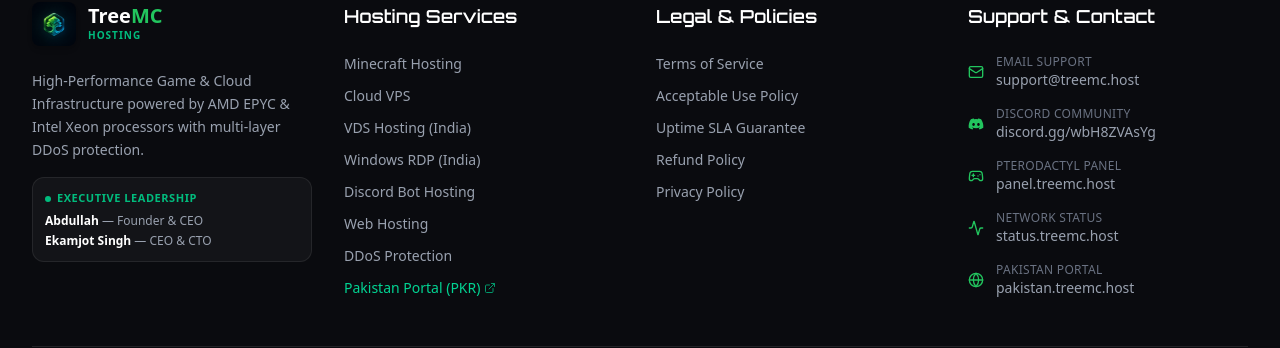
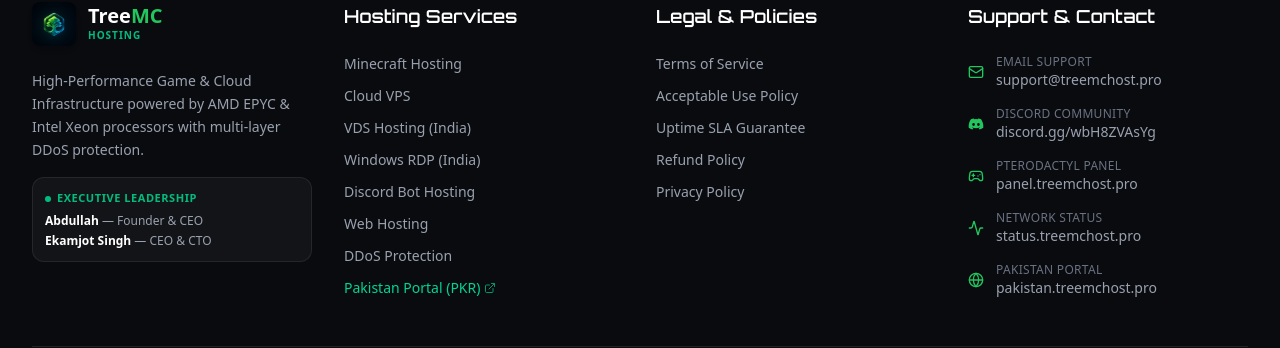
Before and after one commit to manuekamjotsidhu-byte/treemc-web, a Next.js app: page /sla in a window 1280 px wide. Shown: the part 2873-3221 px from the top of the page. Built offline with nearby package versions, Linux system fonts and the light colour scheme.

Commit message:
chore(domain): migrate all links and subdomains from treemc.host to treemchost.pro

```diff
--- a/app/components/Footer.tsx
+++ b/app/components/Footer.tsx
@@ -19,7 +19,7 @@ export default function Footer() {
     { name: "Discord Bot Hosting", href: "/discord" },
     { name: "Web Hosting", href: "/webhosting" },
     { name: "DDoS Protection", href: "/ddos-protection" },
-    { name: "Pakistan Portal (PKR)", href: "https://pakistan.treemc.host/", external: true },
+    { name: "Pakistan Portal (PKR)", href: "https://pakistan.treemchost.pro/", external: true },
   ]
 
   const legalLinks = [
@@ -31,11 +31,11 @@ export default function Footer() {
   ]
 
   const contactInfo = [
-    { icon: Mail, label: "Email Support", value: "support@treemc.host", href: "mailto:support@treemc.host" },
+    { icon: Mail, label: "Email Support", value: "support@treemchost.pro", href: "mailto:support@treemchost.pro" },
     { icon: FaDiscord, label: "Discord Community", value: "discord.gg/wbH8ZVAsYg", href: "https://discord.gg/wbH8ZVAsYg" },
-    { icon: Gamepad2, label: "Pterodactyl Panel", value: "panel.treemc.host", href: "https://panel.treemc.host" },
-    { icon: Activity, label: "Network Status", value: "status.treemc.host", href: "https://status.treemc.host" },
-    { icon: Globe, label: "Pakistan Portal", value: "pakistan.treemc.host", href: "https://pakistan.treemc.host/" },
+    { icon: Gamepad2, label: "Pterodactyl Panel", value: "panel.treemchost.pro", href: "https://panel.treemchost.pro" },
+    { icon: Activity, label: "Network Status", value: "status.treemchost.pro", href: "https://status.treemchost.pro" },
+    { icon: Globe, label: "Pakistan Portal", value: "pakistan.treemchost.pro", href: "https://pakistan.treemchost.pro/" },
   ]
 
   return (
--- a/app/components/LocationsSection.tsx
+++ b/app/components/LocationsSection.tsx
@@ -67,7 +67,7 @@ const locations: DatacenterLocation[] = [
         status: "active",
         lat: 31.5204,
         lng: 74.3587,
-        portalUrl: "https://pakistan.treemc.host/",
+        portalUrl: "https://pakistan.treemchost.pro/",
         portalLabel: "Portal ↗",
     },
     {
@@ -306,12 +306,12 @@ export default function LocationsSection() {
                                 </div>
                             </div>
                             <a
-                                href="https://pakistan.treemc.host/"
+                                href="https://pakistan.treemchost.pro/"
                                 target="_blank"
                                 rel="noopener noreferrer"
                                 className="shrink-0 px-3.5 py-2 rounded-lg bg-emerald-500 hover:bg-emerald-600 text-white font-semibold text-xs flex items-center gap-1.5 transition-colors shadow-md shadow-emerald-500/20"
                             >
-                                <span>pakistan.treemc.host</span>
+                                <span>pakistan.treemchost.pro</span>
                                 <span className="text-sm">↗</span>
                             </a>
                         </motion.div>
--- a/app/config/sections/legal.json
+++ b/app/config/sections/legal.json
@@ -3,8 +3,8 @@
     "title": "Terms of Service",
     "lastUpdated": "October 2026",
     "companyName": "TreeMC Host",
-    "websiteUrl": "https://treemc.host",
-    "contactEmail": "support@treemc.host",
+    "websiteUrl": "https://treemchost.pro",
+    "contactEmail": "support@treemchost.pro",
     "sections": [
       {
         "title": "1. Eligibility",
@@ -112,8 +112,8 @@
     "title": "Acceptable Use Policy",
     "lastUpdated": "October 2026",
     "companyName": "TreeMC Host",
-    "websiteUrl": "https://treemc.host",
-    "contactEmail": "support@treemc.host",
+    "websiteUrl": "https://treemchost.pro",
+    "contactEmail": "support@treemchost.pro",
     "intro": "This Acceptable Use Policy (\"AUP\") governs the use of all services provided by TreeMC Host (\"Company\", \"we\", \"our\", \"us\"). This policy applies to all customers using web hosting, game hosting, VPS, VDS, dedicated servers, dedicated IPs, network services, and colocation services. Violation of this policy may result in immediate suspension or permanent termination without refund.",
     "sections": [
       {
@@ -190,8 +190,8 @@
     "title": "Service Level Agreement (SLA)",
     "lastUpdated": "October 2026",
     "companyName": "TreeMC Host",
-    "websiteUrl": "https://treemc.host",
-    "contactEmail": "support@treemc.host",
+    "websiteUrl": "https://treemchost.pro",
+    "contactEmail": "support@treemchost.pro",
     "intro": "We guarantee a 95% uptime SLA across our services. A minimum of 2 hours of continuous downtime is required before SLA credits can be issued.",
     "downtimeTable": [
       {
@@ -275,8 +275,8 @@
     "title": "Refund Policy",
     "lastUpdated": "October 2026",
     "companyName": "TreeMC Host",
-    "websiteUrl": "https://treemc.host",
-    "contactEmail": "support@treemc.host",
+    "websiteUrl": "https://treemchost.pro",
+    "contactEmail": "support@treemchost.pro",
     "intro": "This Refund Policy outlines the conditions under which refunds may or may not be issued for services purchased from TreeMC Host (\"Company\", \"we\", \"our\", \"us\"). By purchasing any service, you agree to this policy.",
     "sections": [
       {
@@ -321,9 +321,9 @@
     "title": "Privacy Policy",
     "lastUpdated": "October 2026",
     "companyName": "TreeMC Host",
-    "websiteUrl": "https://treemc.host",
-    "contactEmail": "support@treemc.host",
-    "intro": "TreeMC Host (\"Company\", \"we\", \"our\", \"us\") is committed to protecting your privacy and handling your personal data in a transparent and secure manner. This Privacy Policy explains how we collect, use, store, disclose, and safeguard your information when you access our website (https://treemc.host), client portal, control panels, servers, APIs, and related services. By registering an account or using our services, you agree to the practices described in this Privacy Policy.",
+    "websiteUrl": "https://treemchost.pro",
+    "contactEmail": "support@treemchost.pro",
+    "intro": "TreeMC Host (\"Company\", \"we\", \"our\", \"us\") is committed to protecting your privacy and handling your personal data in a transparent and secure manner. This Privacy Policy explains how we collect, use, store, disclose, and safeguard your information when you access our website (https://treemchost.pro), client portal, control panels, servers, APIs, and related services. By registering an account or using our services, you agree to the practices described in this Privacy Policy.",
     "sections": [
       {
         "title": "1. Scope of This Policy",
--- a/app/config/sections/navigation.json
+++ b/app/config/sections/navigation.json
@@ -53,14 +53,14 @@
     },
     {
       "name": "Important",
-      "href": "https://pakistan.treemc.host/",
+      "href": "https://pakistan.treemchost.pro/",
       "icon": "Globe",
       "hasDropdown": true,
       "dropdownType": "important",
       "dropdownItems": [
         {
           "name": "Pakistan Portal",
-          "href": "https://pakistan.treemc.host/",
+          "href": "https://pakistan.treemchost.pro/",
           "description": "Sub-15ms Lahore Minecraft, KVM VPS & Bare-Metal in PKR",
           "badge": "PKR",
           "external": true
@@ -81,7 +81,7 @@
         },
         {
           "name": "Network Status",
-          "href": "https://status.treemc.host",
+          "href": "https://status.treemchost.pro",
           "description": "Live infrastructure uptime monitoring and network telemetry",
           "badge": "Live Status",
           "external": true
@@ -132,14 +132,14 @@
   ],
   "clientSpace": {
     "name": "Client Area",
-    "href": "https://panel.treemc.host",
+    "href": "https://panel.treemchost.pro",
     "icon": "LogIn"
   },
   "banner": {
     "show": false,
     "text": "\ud83c\uddf5\ud83c\uddf0 TreeMC Pakistan Portal Live \u2014 Sub-14ms Lahore Minecraft DDR5, KVM VPS & Bare-Metal in PKR",
     "couponCode": "",
-    "link": "https://pakistan.treemc.host/",
+    "link": "https://pakistan.treemchost.pro/",
     "buttonText": "Open Pakistan Portal \u2197",
     "useThemeColor": false,
     "backgroundColor": "bg-emerald-600",
--- a/app/data/treeMcPlans.ts
+++ b/app/data/treeMcPlans.ts
@@ -59,8 +59,8 @@ export interface LocationData {
 }
 
 export const DISCORD_PURCHASE_URL = "https://discord.gg/wbH8ZVAsYg";
-export const GAME_PANEL_URL = "https://panel.treemc.host";
-export const STATUS_PAGE_URL = "https://status.treemc.host";
+export const GAME_PANEL_URL = "https://panel.treemchost.pro";
+export const STATUS_PAGE_URL = "https://status.treemchost.pro";
 
 export const MINECRAFT_BUDGET_PLANS: MinecraftPlan[] = [
   {
--- a/app/layout.tsx
+++ b/app/layout.tsx
@@ -69,8 +69,8 @@ export const metadata: Metadata = {
     "budget minecraft hosting"
   ],
   authors: [
-    { name: "Abdullah", url: "https://treemc.host" },
-    { name: "Ekamjot Singh", url: "https://treemc.host" },
+    { name: "Abdullah", url: "https://treemchost.pro" },
+    { name: "Ekamjot Singh", url: "https://treemchost.pro" },
     { name: "TreeMC Host Team" }
   ],
   creator: "Abdullah (Founder & CEO) & Ekamjot Singh (CEO & CTO)",
@@ -79,13 +79,13 @@ export const metadata: Metadata = {
   openGraph: {
     type: "website",
     locale: "en_US",
-    url: "https://treemc.host",
+    url: "https://treemchost.pro",
     siteName: "TreeMC Host",
     title: "TreeMC Host - High-Performance Game, Bot & Web Hosting",
     description: "Reliable, high-performance game hosting, discord bot hosting, and web hosting with enterprise DDoS protection and instant Pterodactyl panel provisioning.",
     images: [
       {
-        url: "https://treemc.host/treemc-banner.png",
+        url: "https://treemchost.pro/treemc-banner.png",
         width: 1200,
         height: 630,
         alt: "TreeMC Host - High-Performance Game, Bot & Web Hosting",
@@ -97,7 +97,7 @@ export const metadata: Metadata = {
     card: "summary_large_image",
     title: "TreeMC Host - High-Performance Game, Bot & Web Hosting",
     description: "Reliable, high-performance game hosting, discord bot hosting, and web hosting with enterprise DDoS protection and 24/7 support.",
-    images: ["https://treemc.host/treemc-banner.png"]
+    images: ["https://treemchost.pro/treemc-banner.png"]
   },
   robots: {
     index: true,
@@ -125,12 +125,12 @@ export const metadata: Metadata = {
     shortcut: "/favicon.ico"
   },
   alternates: {
-    canonical: "https://treemc.host"
+    canonical: "https://treemchost.pro"
   },
   other: {
-    "terms-of-service": "https://treemc.host/terms-of-services",
-    "refund-policy": "https://treemc.host/refund-policy",
-    "privacy-policy": "https://treemc.host/privacy-policy"
+    "terms-of-service": "https://treemchost.pro/terms-of-services",
+    "refund-policy": "https://treemchost.pro/refund-policy",
+    "privacy-policy": "https://treemchost.pro/privacy-policy"
   }
 };
 
@@ -154,8 +154,8 @@ export default function RootLayout({
               "@context": "https://schema.org",
               "@type": "Organization",
               "name": "TreeMC Host",
-              "url": "https://treemc.host",
-              "logo": "https://treemc.host/treemc-logo.png",
+              "url": "https://treemchost.pro",
+              "logo": "https://treemchost.pro/treemc-logo.png",
               "description": "High-performance Minecraft, Discord Bot, Web Hosting and Cloud Infrastructure.",
               "serviceType": ["Minecraft Server Hosting", "Discord Bot Hosting", "Web Hosting", "Pterodactyl Panel"],
               "areaServed": "Worldwide",
@@ -169,8 +169,8 @@ export default function RootLayout({
                 "serviceType": "Technical Support",
                 "url": "https://discord.gg/wbH8ZVAsYg"
               },
-              "termsOfService": "https://treemc.host/terms-of-services",
-              "refundPolicy": "https://treemc.host/refund-policy"
+              "termsOfService": "https://treemchost.pro/terms-of-services",
+              "refundPolicy": "https://treemchost.pro/refund-policy"
             })
           }}
         />
```
Also changed, not shown: public/manifest.json, 1 other file (tests, documents, lock files or other folders).
